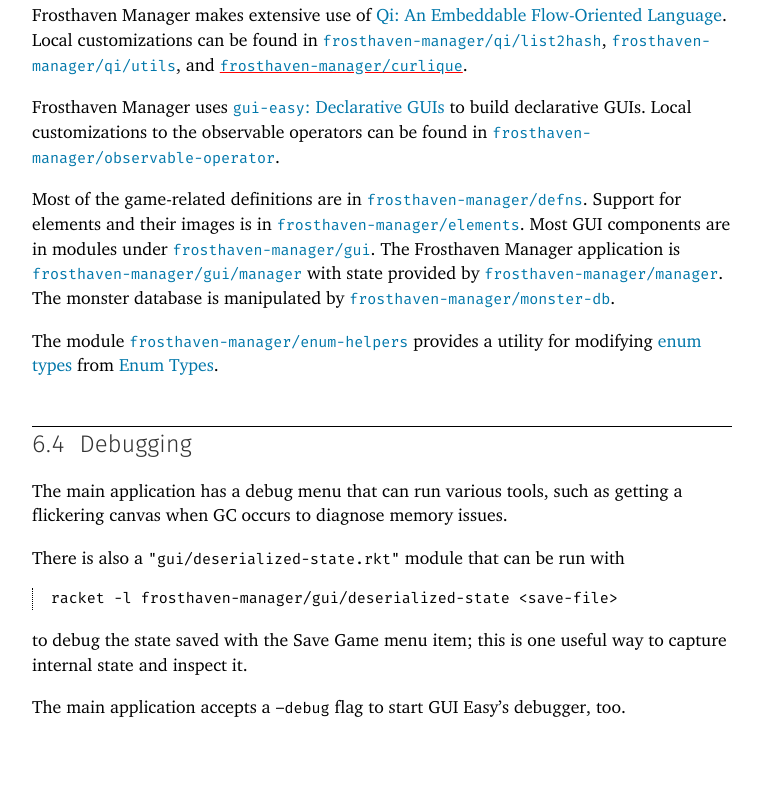
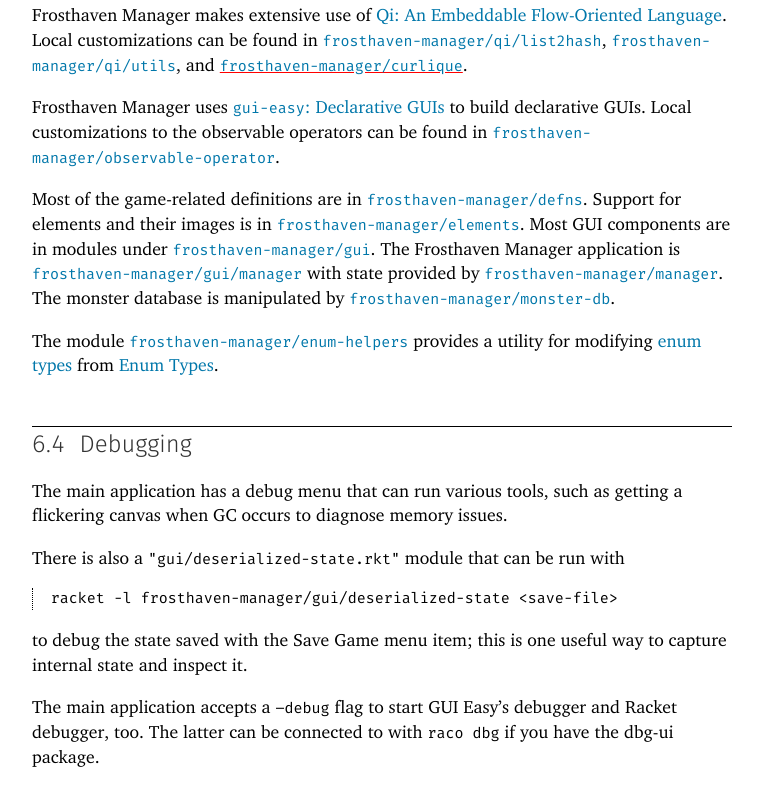
Before and after one commit to benknoble/frosthaven-manager, a plain HTML site: page Contributor_s_Guide.html in a window 1280 px wide. Shown: the part 1963-2769 px from the top of the page, without its empty margins (223-984 px from the left). Drawn offline with Linux system fonts and the light colour scheme.

Commit message:
Deploying to gh-pages from @ benknoble/frosthaven-manager@a72215d5f27197ab60fee4e6a1c07d657935144b 🚀

```diff
--- a/Contributor_s_Guide.html
+++ b/Contributor_s_Guide.html
@@ -35,5 +35,6 @@
 <a href="../../../../../.local/share/racket/8.13/pkgs/rebellion/doc/rebellion/Enum_Types.html" data-pltdoc="x">Enum Types</a>.</p><h4 class="heading">6.4<tt>&nbsp;</tt><a name="(part._.Debugging)"></a>Debugging<span class="button-group"><a href="#(part._.Debugging)" class="heading-anchor" title="Link to here">🔗</a><span style="visibility: hidden"> </span></span></h4><p>The main application has a debug menu that can run various tools, such as
 getting a flickering canvas when GC occurs to diagnose memory issues.</p><p>There is also a <span class="stt">"gui/deserialized-state.rkt"</span> module that can be run
 with</p><blockquote class="SCodeFlow"><table cellspacing="0" cellpadding="0" class="SVerbatim"><tr><td><p><span class="stt">racket -l frosthaven-manager/gui/deserialized-state &lt;save-file&gt;</span></p></td></tr></table></blockquote><p>to debug the state saved with the Save Game menu item; this is one useful way to
-capture internal state and inspect it.</p><p>The main application accepts a <span class="stt"></span><span class="stt">&ndash;</span><span class="stt">debug</span> flag to start GUI Easy&rsquo;s debugger,
-too.</p><div class="navsetbottom"><span class="navleft"><div class="nosearchform"></div>&nbsp;&nbsp;<span class="tocsettoggle">&nbsp;&nbsp;<a href="javascript:void(0);" title="show/hide table of contents" onclick="TocsetToggle();">contents</a></span></span><span class="navright">&nbsp;&nbsp;<a href="Programming_a_Scenario.html" title="backward to &quot;5 Programming a Scenario&quot;" data-pltdoc="x" rel="prev">&larr; prev</a>&nbsp;&nbsp;<a href="index.html" title="up to &quot;Frosthaven Manager&quot;" data-pltdoc="x">up</a>&nbsp;&nbsp;<a href="Developer_Reference.html" title="forward to &quot;7 Developer Reference&quot;" data-pltdoc="x" rel="next">next &rarr;</a></span>&nbsp;</div></div></div><div id="contextindicator">&nbsp;</div></body></html>
+capture internal state and inspect it.</p><p>The main application accepts a <span class="stt"></span><span class="stt">&ndash;</span><span class="stt">debug</span> flag to start GUI Easy&rsquo;s debugger
+and Racket debugger, too. The latter can be connected to with <span class="stt">raco dbg</span> if
+you have the dbg-ui package.</p><div class="navsetbottom"><span class="navleft"><div class="nosearchform"></div>&nbsp;&nbsp;<span class="tocsettoggle">&nbsp;&nbsp;<a href="javascript:void(0);" title="show/hide table of contents" onclick="TocsetToggle();">contents</a></span></span><span class="navright">&nbsp;&nbsp;<a href="Programming_a_Scenario.html" title="backward to &quot;5 Programming a Scenario&quot;" data-pltdoc="x" rel="prev">&larr; prev</a>&nbsp;&nbsp;<a href="index.html" title="up to &quot;Frosthaven Manager&quot;" data-pltdoc="x">up</a>&nbsp;&nbsp;<a href="Developer_Reference.html" title="forward to &quot;7 Developer Reference&quot;" data-pltdoc="x" rel="next">next &rarr;</a></span>&nbsp;</div></div></div><div id="contextindicator">&nbsp;</div></body></html>
```
